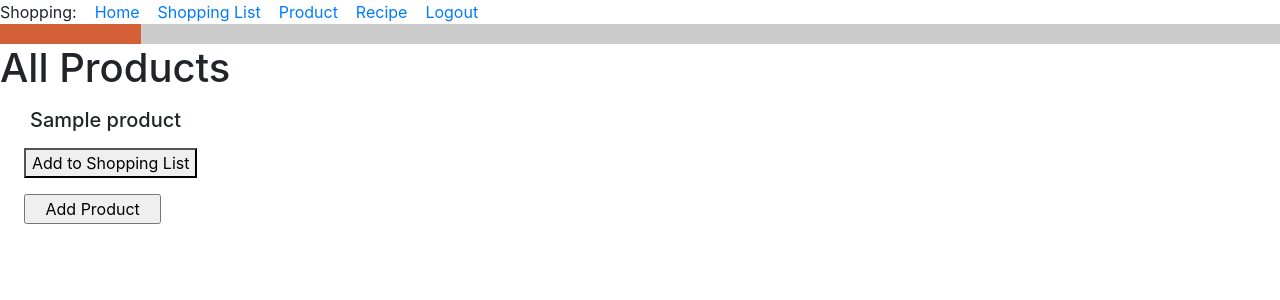
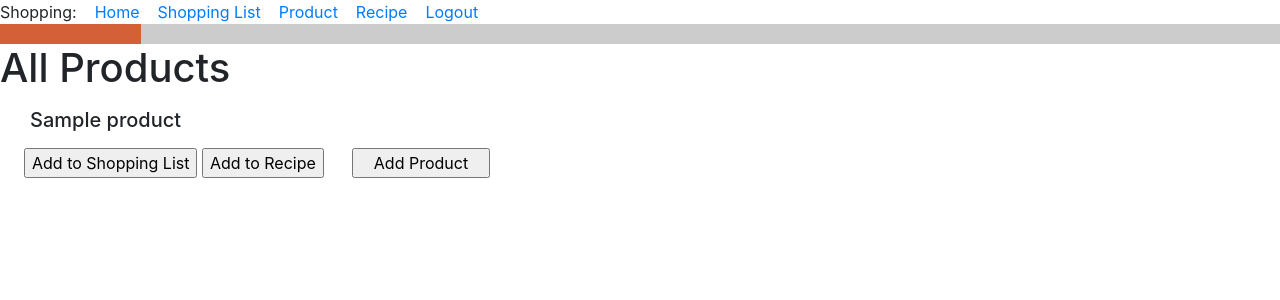
Before and after one commit to OlgaGorbenko/Olga_Project, a Flask app: page /all_products in a window 1280 px wide. Shown: the top 300 px of the page. Run offline with Flask 2, Linux system fonts and the light colour scheme; a user stored in the database is signed in; tables that the repository leaves empty hold one stand-in row (values such as "Sample post"); some libraries are stand-ins or nearby versions.

Commit message:
add recipe plus owner

```diff
--- a/food_app/models.py
+++ b/food_app/models.py
@@ -81,6 +81,7 @@ class ShoppingListItem(db.Model):
 class Recipe(db.Model):
     id = db.Column(db.Integer, primary_key=True)
     title = db.Column(db.String(256), index=True, unique=True, nullable=False)
+    owner = db.Column(db.ForeignKey('user.id'))
     ingredients = db.relationship('Ingredient', backref='recipe', lazy='dynamic')
     description = db.Column(db.Text)
 
--- a/food_app/routes.py
+++ b/food_app/routes.py
@@ -3,7 +3,8 @@ from flask_login import current_user, login_user, logout_user, login_required
 from werkzeug.urls import url_parse
 
 from food_app.forms import LoginForm, RegistrationForm, AddProductForm, AddRecipeForm, NewShoppingListForm, \
-    AddPortionsForm, AddProductToListForm, SelectProductToAddForm, AskDeleteShoppingListForm, ChangeQuantityItemForm
+    AddPortionsForm, AddProductToListForm, SelectProductToAddForm, AskDeleteShoppingListForm, ChangeQuantityItemForm, \
+    AddProductToRecipeForm
 from food_app.models import User, Product, Recipe, ShoppingList, Ingredient, ShoppingListItem
 from .app_factory import app, db
 
@@ -89,7 +90,7 @@ def add_product():
                           unit_of_measure=form.unit_of_measure.data)
         db.session.add(product)
         db.session.commit()
-        flash('New product has been successfully added!!')
+        flash('New product has been successfully added!')
         return redirect(url_for('product'))
     return render_template('add_product.html', title='Add Product', form=form)
 
@@ -118,12 +119,37 @@ def add_recipe():
     if request.method == 'GET':
         return render_template("add_recipe.html", title='Recipe', form=form)
     if form.validate_on_submit():
-        recipe = Recipe(title=form.title.data, description=form.description.data)
+        recipe = Recipe(title=form.title.data, owner=current_user.id, description=form.description.data)
         db.session.add(recipe)
         db.session.commit()
         flash('New recipe has been successfully added!')
         return redirect(url_for('recipe'))
     return render_template('add_recipe.html', title='Recipe', form=form)
+
+
+@app.route('/add_product_to_recipe/<product_id>', methods=['GET', 'POST'])
+@login_required
+def add_product_to_recipe(product_id):
+    # owner = current_user.id
+    form = AddProductToRecipeForm()
+    current_product = Product.query.filter_by(id=product_id).first()
+    current_recipe = Recipe.query.filter_by(title=form.recipe.data).first()
+
+    if request.method == 'GET':
+        return render_template("add_product_to_recipe.html", title='Add Product to Recipe', current_product=current_product, form=form)
+    if form.validate_on_submit():
+        ingredient = Ingredient(
+            recipe_id=current_recipe.id,
+            droduct_id=current_product.id,
+            product=current_product.product,
+            quantity=form.quantity.data,
+            unit_of_measur=current_product.unit_of_measure,
+        )
+        db.session.add(ingredient)
+        db.session.commit()
+        flash('New ingredient has been successfully added!')
+        return render_template('all_products.html', title='All Products', products=products)
+    # return render_template('add_product.html', title='Add Product', form=form)
 
 
 @app.route('/all_lists', methods=['GET', 'POST'])
@@ -163,7 +189,8 @@ def change_quantity_item(item_id):
     item = ShoppingListItem.query.filter_by(id=item_id).first()
     form = ChangeQuantityItemForm()
     if request.method == 'GET':
-        return render_template("change_quantity_item.html", title='Do you want to change quantity?', item=item, form=form)
+        return render_template("change_quantity_item.html", title='Do you want to change quantity?', item=item,
+                               form=form)
     if form.validate_on_submit():
         quantity = form.quantity.data
         db.session.delete(quantity)
@@ -212,7 +239,7 @@ def delete_shopping_list(shopping_list_id):
 
 @app.route('/shopping_list', methods=['GET', 'POST'])
 @login_required
-def shopping_list():  # former def select_product_to_add()
+def shopping_list():
     form = SelectProductToAddForm()
     if request.method == 'GET':
         return render_template("shopping_list.html", title='Select Product', form=form)
@@ -267,13 +294,12 @@ def add_portions(recipe_id):
     else:
         shopping_list: ShoppingList = form.title_list.data
 
-        item = ShoppingListItem.query.filter_by(shopping_list_id=form.title_list.data.id)
-        items = shopping_list.items
+        items = list(ShoppingListItem.query.filter_by(shopping_list_id=form.title_list.data.id))
 
         ingredients = list(Ingredient.query.filter_by(recipe_id=current_recipe.id))
 
         for ingredient in ingredients:
-            if ingredient.product in items:
+            if ingredient.product_id in items:
                 item.quantity = ingredient.quantity * int(form.number_of_portions.data)
                 item = ShoppingListItem(
                     shopping_list_id=form.title_list.data.id,
@@ -285,7 +311,6 @@ def add_portions(recipe_id):
                 db.session.add(item)
                 db.session.commit()
                 flash('Items have been successfully changed!')
-                return redirect(url_for('shopping_list'))
 
             else:
                 item = ShoppingListItem(
@@ -299,8 +324,7 @@ def add_portions(recipe_id):
                 db.session.add(item)
                 db.session.commit()
                 flash('New items have been successfully added!')
-                return redirect(url_for('shopping_list'))
-
+        return redirect(url_for('shopping_list'))
 
     #         shopping_list.items.append(item)
     #
@@ -330,9 +354,6 @@ def add_portions(recipe_id):
     #     db.session.commit()
     #     flash('New items have been successfully added!')
     #     return redirect(url_for('shopping_list'))
-
-
-
 
 # @app.route('/add_recipe_to_shopping_list/<recipe_id>', methods=['GET', 'POST'])
 # @login_required
--- a/food_app/templates/all_products.html
+++ b/food_app/templates/all_products.html
@@ -8,9 +8,21 @@
         <p style="margin-left:1.5em">{{ product }} </p></div>
 </h5>
 
-<p style="margin-left:1.5em"><a href="{{ url_for('add_product_to_list', product_id=product.id) }}">
-    <button> Add to Shopping List</button>
-</a>
+<head>
+  <style>
+   form {
+    display: inline-block;
+}
+   </style>
+</head>
+
+
+<form action="{{ url_for('add_product_to_list', product_id=product.id) }}">
+    <p style="margin-left:1.5em"><input class="button" type="submit" value="Add to Shopping List"></p>
+</form>
+<form action="{{ url_for('add_product_to_recipe', product_id=product.id) }}">
+    <input class="button" type="submit" value="Add to Recipe">
+</form>
 
 
     {% endfor %}
--- a/my_info.txt
+++ b/my_info.txt
@@ -129,3 +129,7 @@ Scrambled Eggs
     Butter - 15 g
     Milk - 30 mL
     Salt - 5 g
+
+
+Preheat the oven to 160C and flour a ring or bundt tin approximately 23cm in diameter,. In a large bowl, mix together the flour, baking powder and sugar. In another bowl, whisk together the ricotta and olive oil, then add the eggs one by one, beating between each addition, until smooth. Add the ricotta mixture to the flour mixture and whisk until you have a thick batter. Add the lemon zest, stir again, then pour the batter into the prepared tin. Bake for 30-40 minutes if you are using a ring tin or until the cake is golden and fully set. Allow the cake to cool before turning it out of the tin and on to a plate.
+Ricotta and lemon ring cake
```
Also changed, not shown: food_app/forms.py (+32 -10 lines), food_app/templates/add_product_to_recipe.html (added, +22 -0 lines), app.db.
